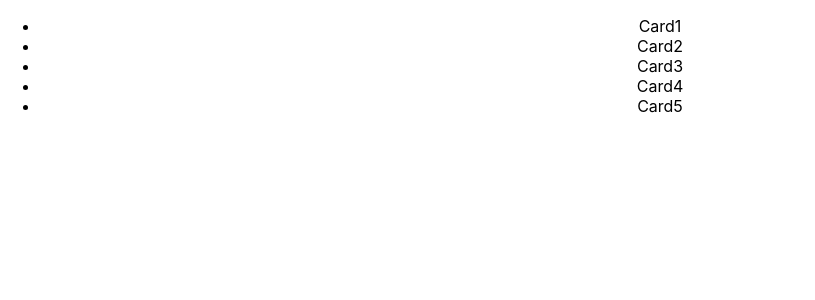
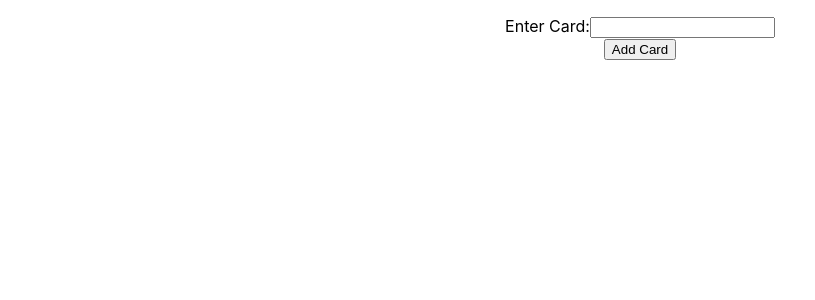
Before and after one commit to dbernste5/MyReactApp, a React (Create React App) app: page / in a window 1280 px wide. Shown: the top 300 px of the page, without its empty margins (0-815 px from the left). Built offline with nearby package versions, Linux system fonts and the light colour scheme.

Commit message:
Made form to add to array

```diff
--- a/src/App.js
+++ b/src/App.js
@@ -2,22 +2,63 @@ import React, { Component } from 'react';
 import logo from './logo.svg';
 import './App.css';
 
-class App extends Component {
 
-		cards= ['Card1', 'Card2', 'Card3', 'Card4', 'Card5'];
-		list = this.cards.map(s => <li>{s}</li>);
 
-  render() {
 
+class App extends Component
+{
+	list =[];
+	display =this.list.map(s=> <li>{s}</li>);
+	constructor(props)
+	{
+		super(props);
+    this.state = {	value: '' };
+		this.addCard =this.addCard.bind(this);
+		this.onChangeValue = this.onChangeValue.bind(this);
+	}
+	makeForm()
+	{
+		return(
+			<form  onSubmit={this.addCard}>
+			<div >
+				<label>
+					Enter Card:
+					<input type="text" ref="newCard" onChange={this.onChangeValue} />
+				</label>
+			</div>
+			<button type="submit"	>Add Card</button>
+		</form>
+			);
+	}
+
+	onChangeValue(event){
+		this.setState({ value: event.target.value });
+	}
+
+	addCard(event){
+		event.preventDefault();
+		console.log("Value:" + this.state.value)
+		this.list.push(this.state.value);
+		this.display = this.list.map(s=> <li>{s}</li>);
+		this.setState({ value: '' });
+		this.refs.newCard.value='';
+  }
+
+	render()
+ {
     return (
 
-      <div className="App">
-	  {
-		<ul>{this.list}</ul>
-	  }
+			<div className="App">
+			{
+				<div>
+					<ul>{this.display}</ul>
+						{this.makeForm()}
+				</div>
+			}
       </div>
     );
-  }
+	}
+
+
 }
-
 export default App;
```
